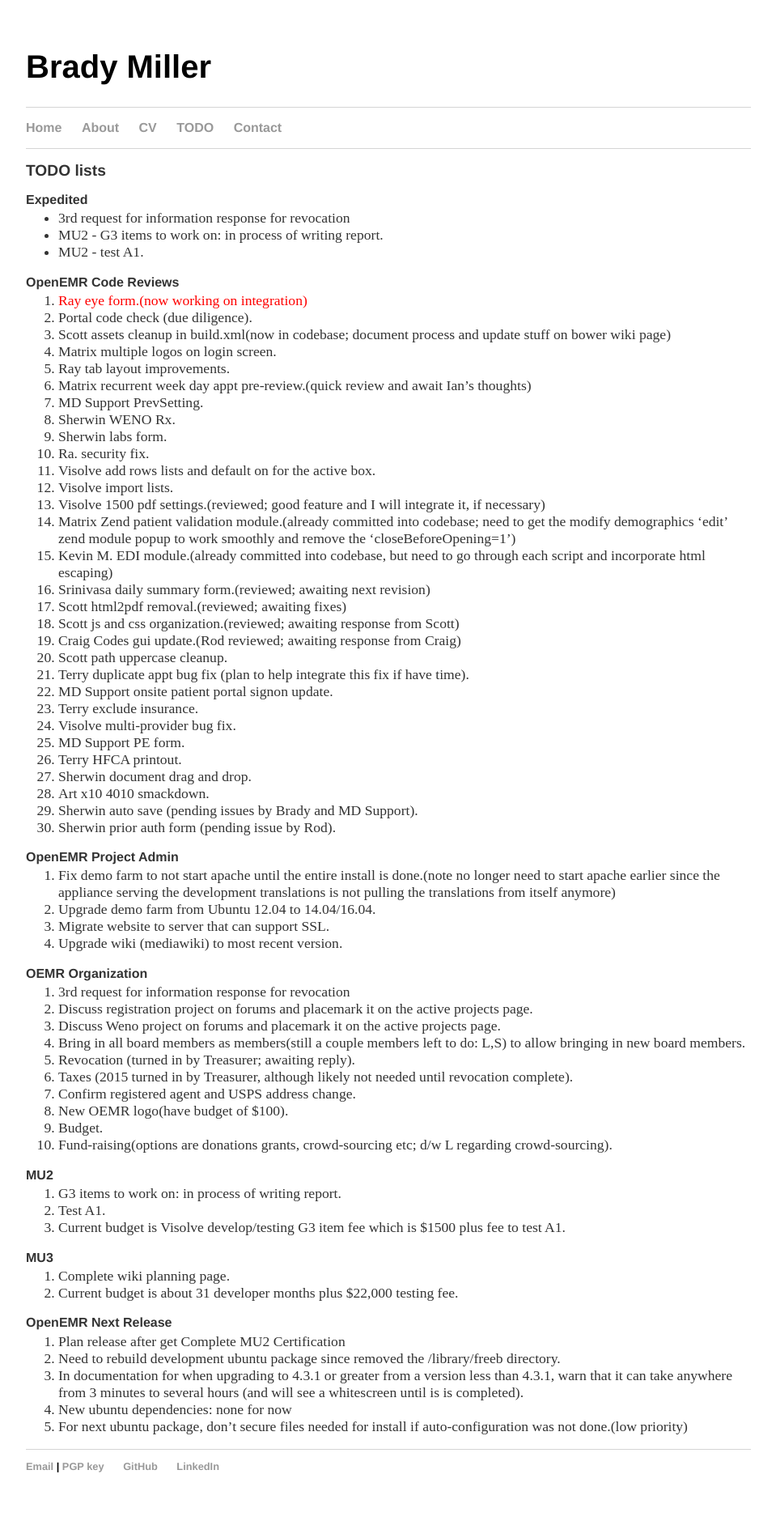
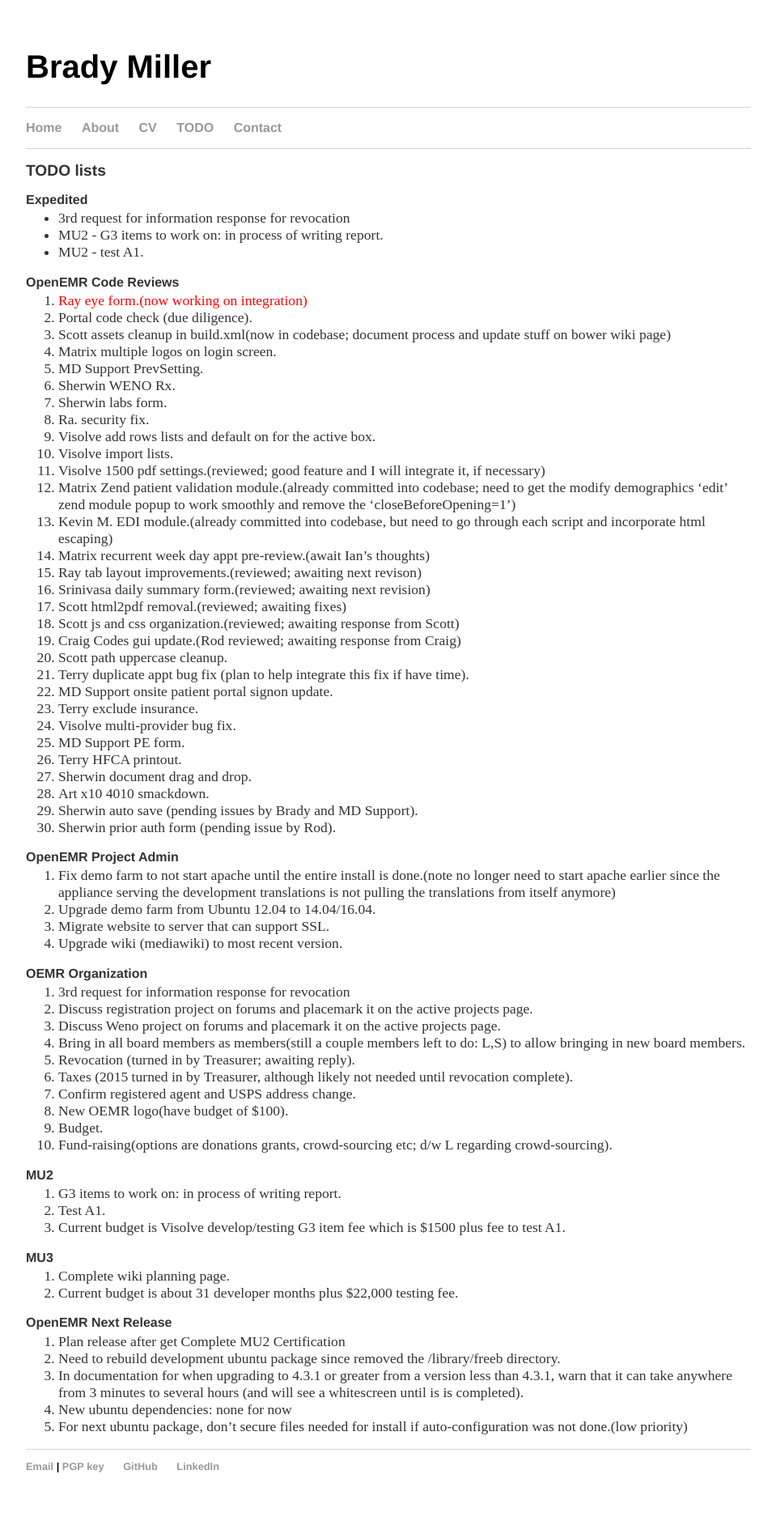
Before and after one commit to bradymiller/bradymiller.github.io, a Jekyll site: the page built from todo/index.md, in a window 1280 px wide. Shown: the whole page at 81% size, without its empty margins (160-1119 px from the left). Built offline with Jekyll 4.4.1, drawn with Linux system fonts in a browser that asks for light colours; some of the changed lines change nothing that is shown.

Commit message:
Update todo list

```diff
--- a/todo/index.md
+++ b/todo/index.md
@@ -13,8 +13,6 @@
 1. Portal code check (due diligence).
 1. Scott assets cleanup in build.xml(now in codebase; document process and update stuff on bower wiki page)
 1. Matrix multiple logos on login screen.
-1. Ray tab layout improvements.
-1. Matrix recurrent week day appt pre-review.(quick review and await Ian's thoughts)
 1. MD Support PrevSetting.
 1. Sherwin WENO Rx.
 1. Sherwin labs form.
@@ -24,6 +22,8 @@
 1. Visolve 1500 pdf settings.(reviewed; good feature and I will integrate it, if necessary)
 1. Matrix Zend patient validation module.(already committed into codebase; need to get the modify demographics 'edit' zend module popup to work smoothly and remove the 'closeBeforeOpening=1')
 1. Kevin M. EDI module.(already committed into codebase, but need to go through each script and incorporate html escaping)
+1. Matrix recurrent week day appt pre-review.(await Ian's thoughts)
+1. Ray tab layout improvements.(reviewed; awaiting next revison)
 1. Srinivasa daily summary form.(reviewed; awaiting next revision)
 1. Scott html2pdf removal.(reviewed; awaiting fixes)
 1. Scott js and css organization.(reviewed; awaiting response from Scott)
```
